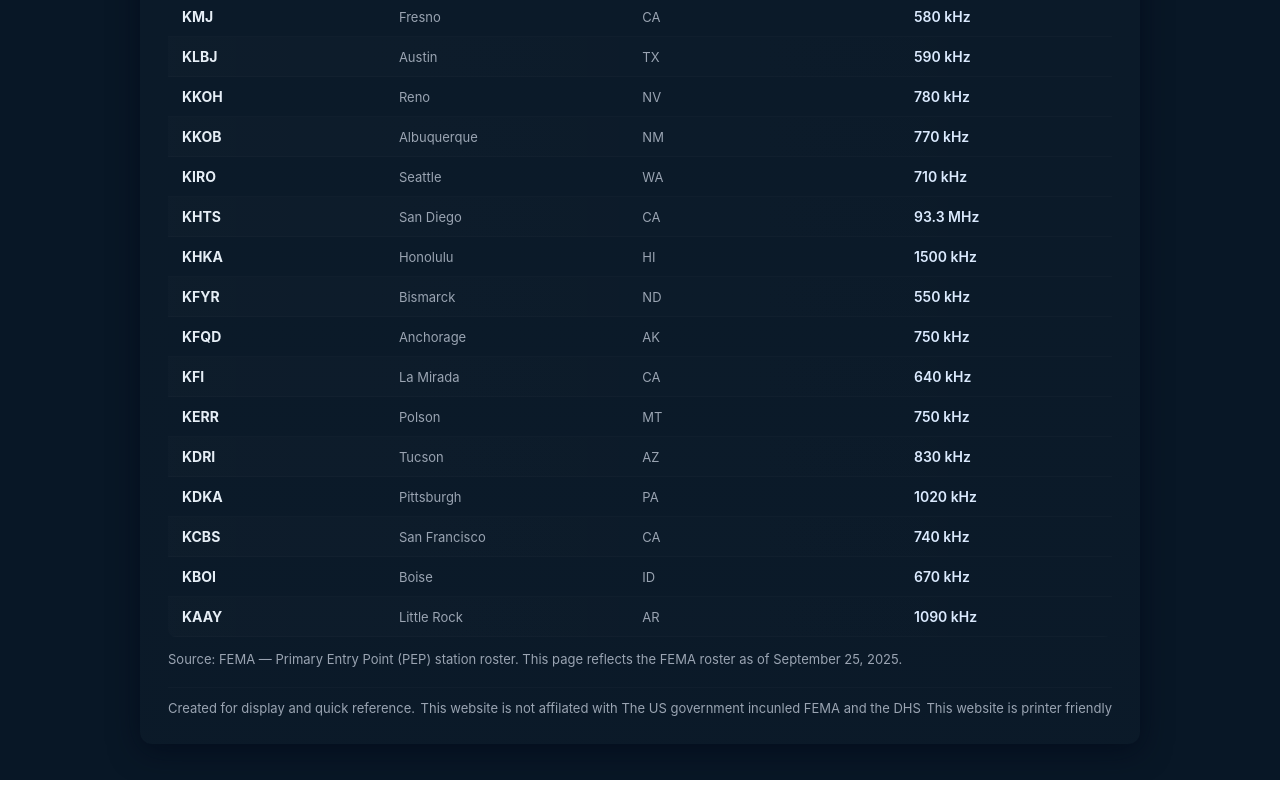
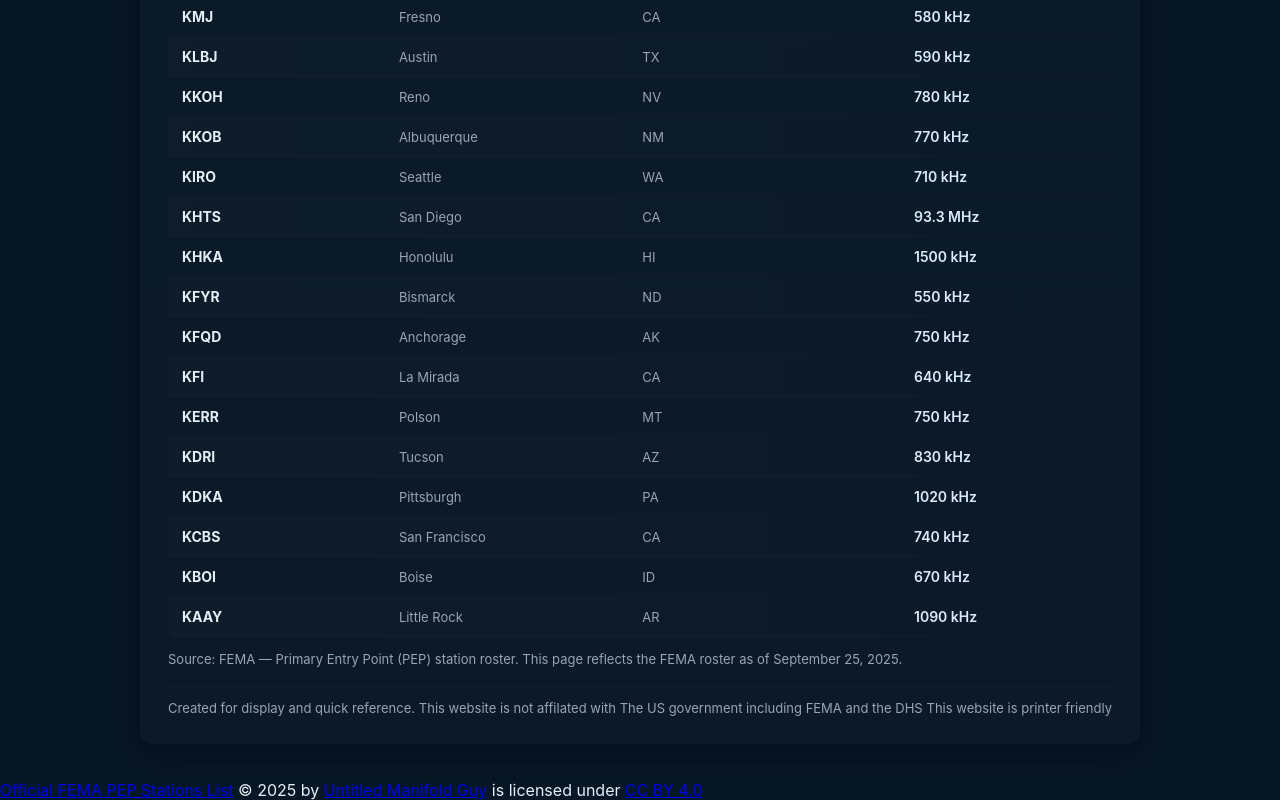
Before and after one commit to untitledmanifoldguy/untitledmanifoldguy.github.io, a plain HTML site: page pepstationlist/index.html in a window 1280 px wide. Shown: the part 2446-3246 px from the top of the page. Drawn offline with Linux system fonts and the light colour scheme.

Commit message:
Update index.html

```diff
--- a/pepstationlist/index.html
+++ b/pepstationlist/index.html
@@ -62,7 +62,7 @@
 
     <div class="footer">
       <div class="meta">Created for display and quick reference.</div>
-      <div style="color:var(--muted);font-size:13px">This website is not affilated with The US government incunled FEMA and the DHS</div>
+      <div style="color:var(--muted);font-size:13px">This website is not affilated with The US government including FEMA and the DHS</div>
       <div style="color:var(--muted);font-size:13px">This website is printer friendly</div>
     </div>
   </div>
@@ -237,5 +237,6 @@
 });
 
 </script>
+  <a href="https://untitledmanifoldguy.github.io/pepstationlist/">Official FEMA PEP Stations List</a> © 2025 by <a href="https://www.youtube.com/@untitledmanifoldguy">Untitled Manifold Guy</a> is licensed under <a href="https://creativecommons.org/licenses/by/4.0/">CC BY 4.0</a>
 </body>
 </html>
```
